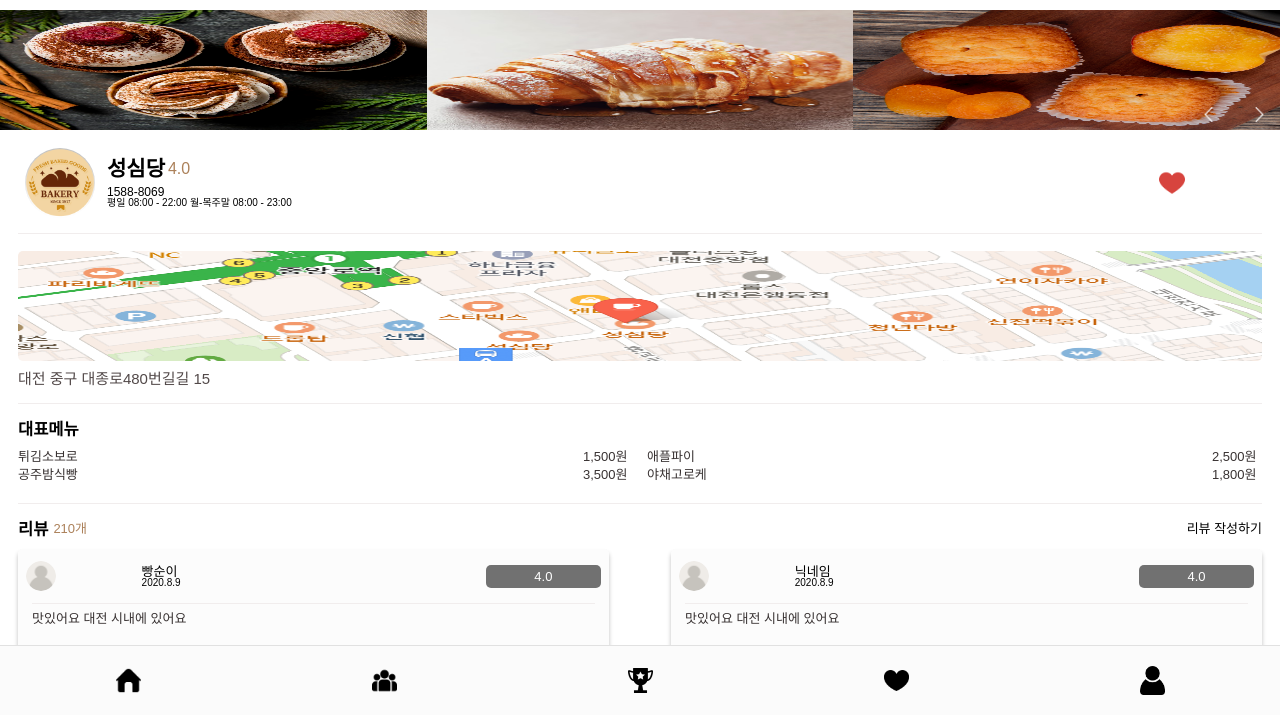
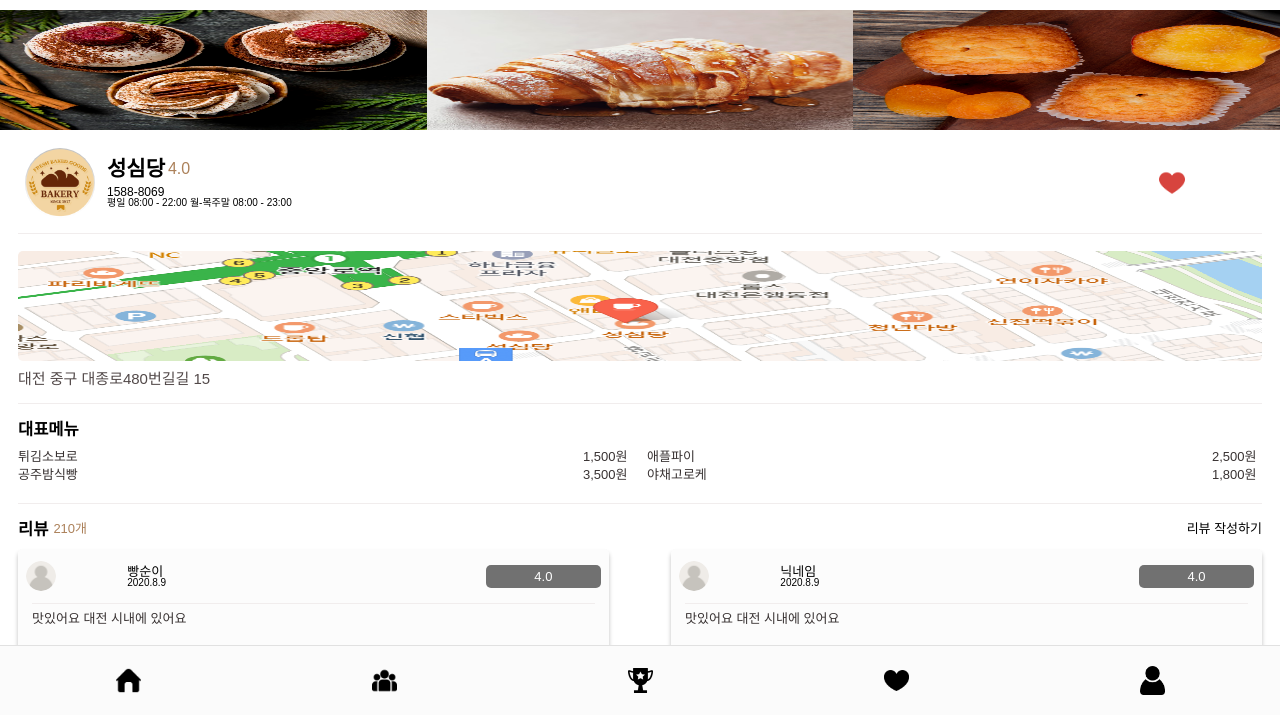
Before and after one commit to gahyeon8955/broad, a Django app: page /bakery/1/ in a window 1280 px wide. Shown: the part 85-800 px from the top of the page. Run offline with Django 3.2, Linux system fonts and the light colour scheme; some web fonts are replaced.

Commit message:
빵 이미지 넘기기 버튼 삭제/리뷰부분 비율조정

```diff
--- a/static/bakeries/css/bakery_detail.css
+++ b/static/bakeries/css/bakery_detail.css
@@ -3,19 +3,6 @@
     width: 100%;
     height: 120px;
     display: flex;
-    position: relative;
-}
-.bakery_bread_image_next img{
-    width: 15px;
-    position: absolute;
-    right: 1%;
-    bottom: 7%;
-}
-.bakery_bread_image_back img{
-    width: 15px;
-    position: absolute;
-    right: 5%;
-    bottom: 7%;
 }
 .bakery_bread_image{
     width: 33.33%;
@@ -191,7 +178,7 @@
     margin: 0px auto;
 }
 .bakery_review_id_box{
-    width: 45%;
+    width: 50%;
     display: flex;
     flex-direction: column;
 }
--- a/templates/bakeries/bakery_detail.html
+++ b/templates/bakeries/bakery_detail.html
@@ -18,8 +18,6 @@
 {% block content %}
 <!-- 가게 대표 빵 이미지 사진들 -->
 <div class="bakery_bread_image_box">
-    <div class="bakery_bread_image_next"><img src="{% static 'bakeries/img/next.png' %}"></div>
-    <div class="bakery_bread_image_back"><img src="{% static 'bakeries/img/back.png' %}"></div>
     <img class="bakery_bread_image" src="{% static 'bakeries/img/bread1.png' %}">
     <img class="bakery_bread_image" src="{% static 'bakeries/img/bread2.png' %}">
     <img class="bakery_bread_image" src="{% static 'bakeries/img/bread3.png' %}">
```
